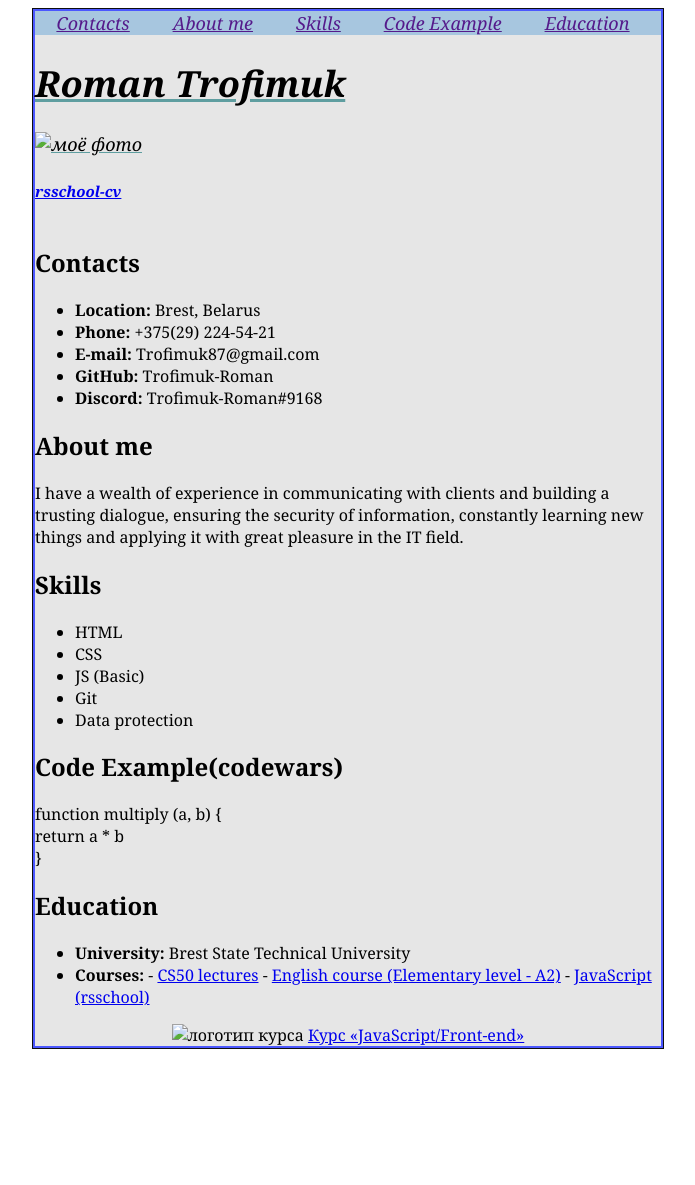
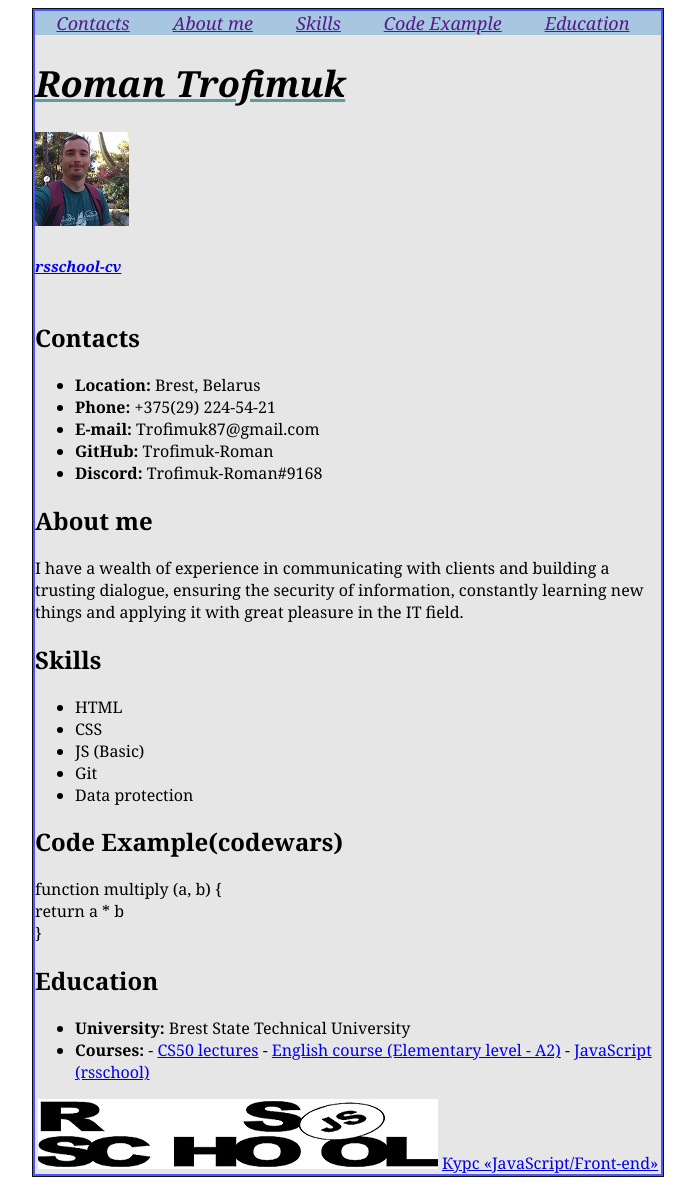
Before and after one commit to Trofimuk-Roman/rsschool-cv, a plain HTML site: page index.html in a window 1280 px wide. Shown: the whole page, without its empty margins (292-987 px from the left). Before the commit the page ends 1057 px from the top, so only its background shows below. Drawn offline with Linux system fonts and the light colour scheme; files that its build step writes are made by us from their sources; a script that the page names is missing.

Commit message:
feat: path for photo

```diff
--- a/index.html
+++ b/index.html
@@ -21,7 +21,7 @@
       <a href=""> Education </a>
     </nav>
     <h1 id="roman-trofimuk">Roman Trofimuk</h1>
-    <img src="foto.jpg" alt="моё фото">
+    <img src="assets/img/foto.jpg" alt="моё фото">
     <h5 id="rsschool-cv"><a href="https://trofimuk-roman.github.io/rsschool-cv/">rsschool-cv</a></h5>
     </header>
 
@@ -63,7 +63,7 @@ return a * b<br />
     </main>
 
     <footer class="f1">
-      <img src="rs_school.jpg" alt="логотип курса">
+      <img src="assets/img/rs_school.jpg" alt="логотип курса">
       <a href="https://rs.school/js/">Курс «JavaScript/Front-end»</a>
       </footer>
 </div>
```
